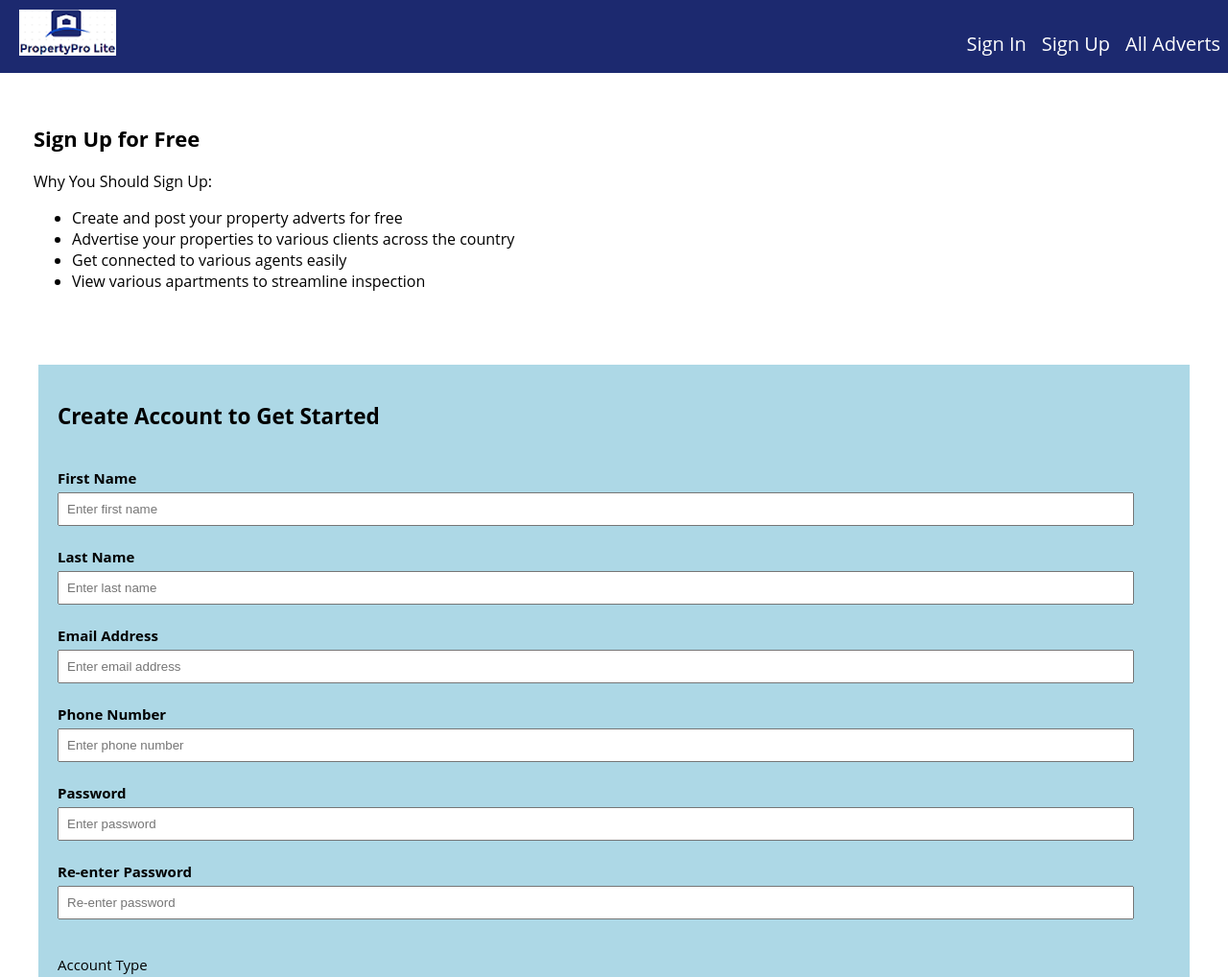
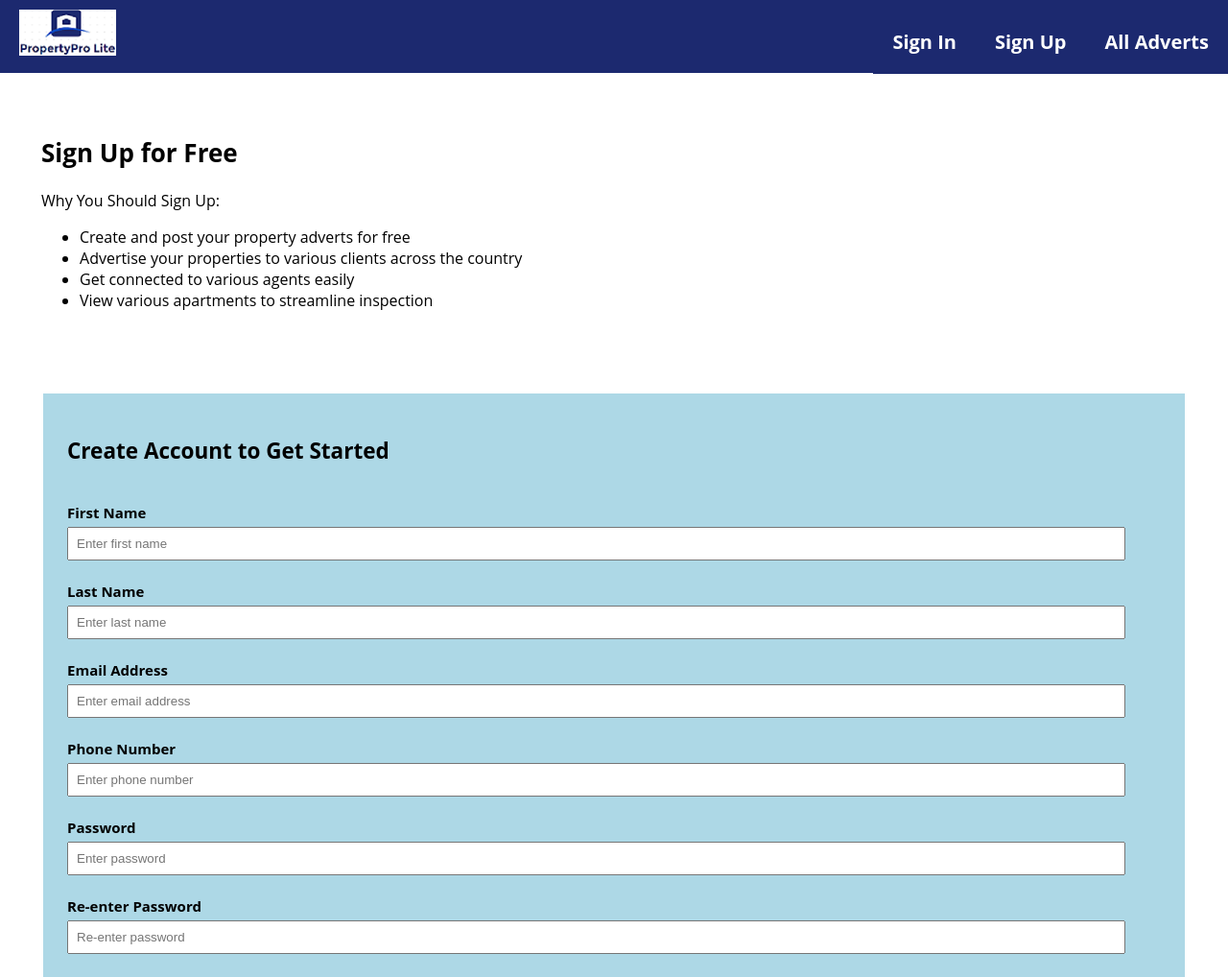
Before and after one commit to FatimatOlanrewaju/PropertyProLite, a plain HTML site: page UI/signup.html in a window 1280 px wide. Shown: the top 1018 px of the page at 96% size. Drawn offline with Linux system fonts and the light colour scheme; a web font is replaced by a local one.

Commit message:
ui: css media query added

```diff
--- a/UI/styles/signin.css
+++ b/UI/styles/signin.css
@@ -133,7 +133,7 @@ button:hover {
     }
 
     .nav {
-        font-size: 20px;
+        font-size: 18px;
         padding: 12px 8px;
         margin-top: 20px;
     }
@@ -145,15 +145,6 @@ button:hover {
 
 /* Laptop/Desktop Devices */
 @media only screen and  (min-width: 992px) {
-    .header a {
-        font-weight: bold;
-    }
-
-    .nav {
-        padding: 20px;
-        margin-top: 10px;
-    }
-
     .footer {
         position: absolute;
     }
--- a/UI/styles/signup.css
+++ b/UI/styles/signup.css
@@ -175,12 +175,12 @@ button:hover {
     }
 
     .reason {
-        padding: 20px;
-        margin: 15px;
+        padding: 25px;
+        margin: 18px;
     }
 
     .reason h1 {
-        font-size: 22px;
+        font-size: 26px;
     }
 
     .reason p, ul {
@@ -193,7 +193,23 @@ button:hover {
     }
 
     .rightbox {
-        margin: 40px;
-        padding: 20px;
+        margin: 45px;
+        padding: 25px;
     }
 }
+
+/* Laptop/Desktop Devices */
+@media only screen and  (min-width: 992px) {
+    .header a {
+        font-weight: bold;
+    }
+
+    .nav {
+        padding: 20px;
+        margin-top: 10px;
+    }
+
+    .footer {
+        position: relative;
+    }
+}
```
